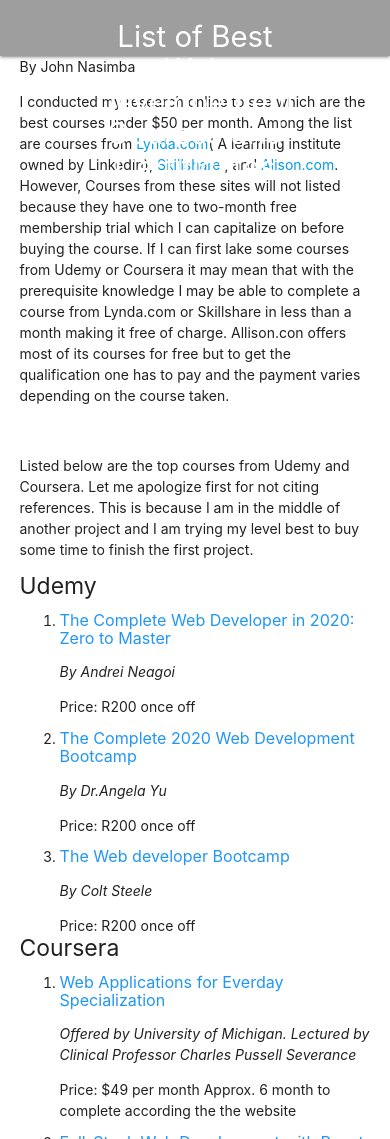
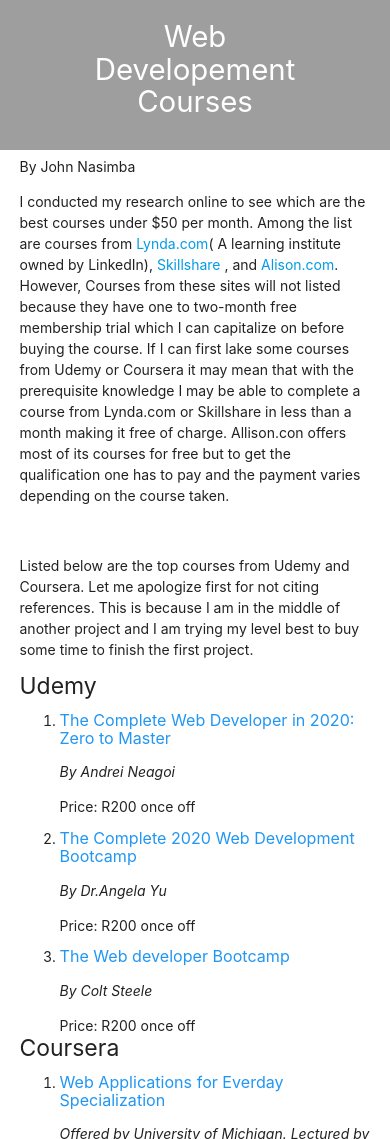
Before and after one commit to Johnnasimba/online-courses, a plain HTML site: page index.html in a window 390 px wide. Shown: the top 1139 px of the page. Drawn offline with nearby package versions, Linux system fonts and the light colour scheme.

Commit message:
Adding files for the first time

```diff
--- a/index.html
+++ b/index.html
@@ -10,11 +10,11 @@
 <body>
     <nav>
         <div class="nav-wrapper grey">
-            <h4 href="#" class="brand-logo center">List of Best Web Developement Courses and Certificates </h4>
+            <h4 href="#" class="brand-logo center "> Web Developement Courses </h4>
         </div>
       </nav>
 
-    <div class="container">
+    <div class="container" id="content">
         <span> By John Nasimba</span>
        <p>I conducted my research online to see which are the best courses under $50 per month.
         Among the list are courses from <a href="https://www.lynda.com/" target="_blank" rel="noopener noreferrer"> Lynda.com</a>( A learning institute owned by LinkedIn),
@@ -142,11 +142,23 @@
         a:hover{
             text-decoration: underline;
         }
+       .nav-wrapper{
+           height: 4px;
+       }
 
        .nav-wrapper span{
            font-size: 20px;
            font-style: italic;
 
+       }
+       @media only screen and (max-width: 800px) {
+
+           nav .nav-wrapper {
+               height: 150px;
+           }
+           #content {
+               margin-top: 100px;
+           }
        }
     </style>
 
```
